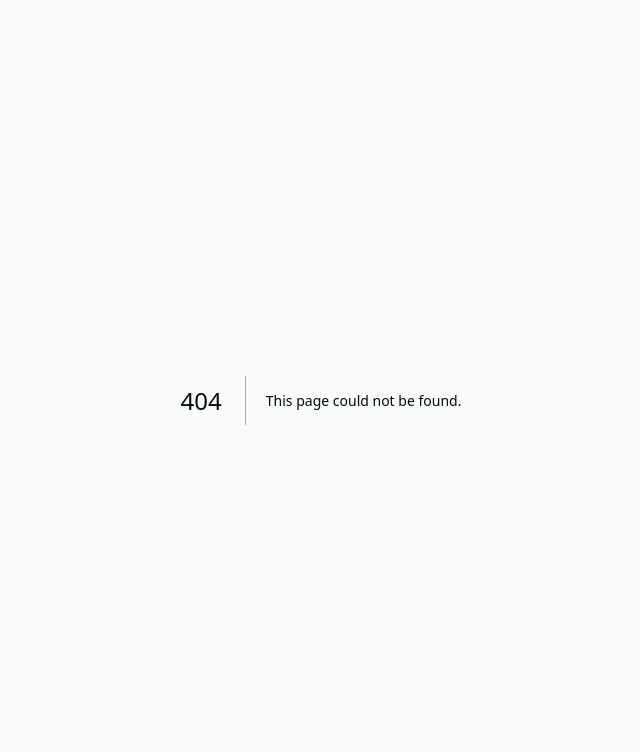
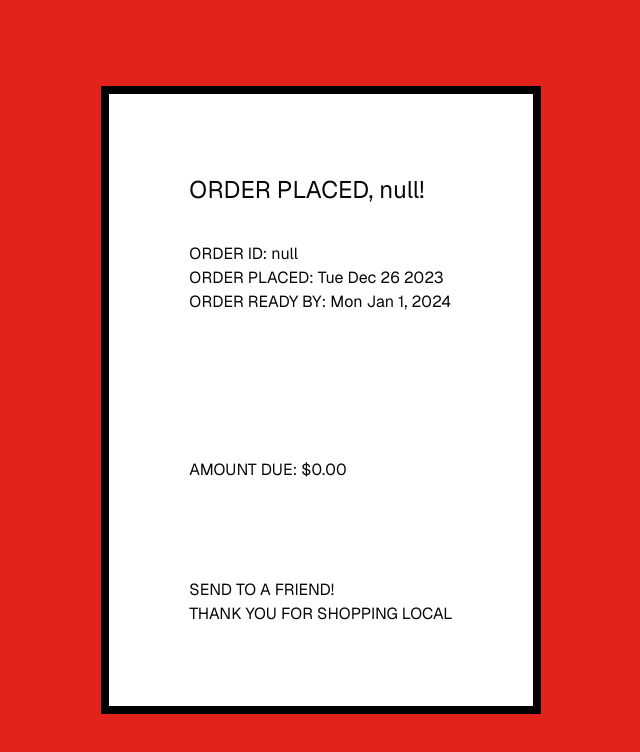
Before and after one commit to jennylihan/ramen-2024, a Next.js app: page /confirmation in a window 1280 px wide. Before the commit this address had no page. Shown: the top 752 px of the page, without its empty margins (319-959 px from the left). Built offline with nearby package versions, Linux system fonts and the light colour scheme.

Commit message:
add route to new confirmation page

```diff
--- /dev/null
+++ b/app/confirmation/page.tsx
@@ -0,0 +1,39 @@
+'use client'
+import localFont from '@next/font/local'
+import { useSearchParams } from 'next/navigation'
+const receipt = localFont({
+    src: [
+        {
+            path: '../assets/fake receipt.otf',
+            weight: '400'
+        },
+    ],
+    variable: '--font-receipt'
+})
+export default function ConfirmationPage() {
+    //get search params from url using next app router
+    const searchParams = useSearchParams()
+    const orderName = searchParams.get('name')
+    const orderId = searchParams.get('id');
+
+    return (
+        <>
+            <div className="h-screen w-screen bg-[#e2231b] flex justify-center items-center">
+                <div className="flex flex-row items-center justify-center p-20 max-w-xl z-10 bg-white border-8 border-black">
+                    <div className={`${receipt.variable}`}>
+                        <p className="text-2xl">{`ORDER PLACED, ${orderName}!`}</p>
+                        <div className="h-9"></div>
+                        <p>{`ORDER ID: ${orderId}`}</p>
+                        <p>{`ORDER PLACED: ${(new Date).toDateString()}`}</p>
+                        <p>{`ORDER READY BY: Mon Jan 1, 2024`}</p>
+                        <div className="h-36"></div>
+                        <p>AMOUNT DUE: $0.00</p>
+                        <div className="h-24"></div>
+                        <p>SEND TO A FRIEND!</p>
+                        <p>THANK YOU FOR SHOPPING LOCAL</p>
+                    </div>
+                </div>
+            </div>
+        </>
+    )
+}
--- a/app/page.tsx
+++ b/app/page.tsx
@@ -10,14 +10,13 @@ import seaweedIcon from "./assets/seaweed.png"
 import garlicIcon from "./assets/garlic.png"
 import mushroomIcon from "./assets/mushroom.png"
 import cabbageIcon from "./assets/cabbage.png"
-
+import { useRouter } from 'next/navigation'
 
 //import sprite from './assets/sprite2.svg'
 
 export default function Page() {
-  const [orderPlaced, setOrderPlaced] = useState(false)
-  const [orderId, setOrderId] = useState("")
-  const [orderName, setOrderName] = useState("")
+  let router = useRouter()
+  const [loading, setLoading] = useState(false)
 
   const bowlList = [
     { id: "bowl-original", name: 'Original King', description: '' },
@@ -52,6 +51,7 @@ export default function Page() {
 
   async function handleSubmit(event: any) {
     event.preventDefault()
+    setLoading(true)
     const formData = new FormData(event.target)
     const d = Object.fromEntries(formData)
 
@@ -73,36 +73,13 @@ export default function Page() {
       .from('orders')
       .upsert({ email: d.email, name: d.name, bowl_type: d.bowl, sauce: d.sauce, size: d.size, beauty: d["veggie-beauty"], usefulness: d["veggie-usefulness"], curiosity: d["veggie-curiosity"], humor: d["veggie-humor"], sentiment: d["veggie-sentiment"], egg: d.egg }).select()
     if (!error) {
-      setOrderPlaced(true)
-      setOrderId(data[0].id)
-      setOrderName(data[0].name)
+      router.push(`/confirmation?id=${data[0].id}&name=${data[0].name}`)
+      setLoading(false)
     }
   }
+
   function classNames(...classes: any[]) {
     return classes.filter(Boolean).join(' ')
-  }
-
-  if (orderPlaced && orderId && orderName) {
-    return (
-      <>
-        <div className="h-screen w-screen bg-[#e2231b] flex justify-center items-center">
-          <div className="flex flex-row items-center justify-center p-20 max-w-xl z-10 bg-white border-8 border-black">
-            <div>
-              <p className="text-2xl">{`ORDER PLACED, ${orderName}!`}</p>
-              <div className="h-9"></div>
-              <p>{`ORDER ID: ${orderId}`}</p>
-              <p>{`ORDER PLACED: ${(new Date).toDateString()}`}</p>
-              <p>{`ORDER READY BY: Mon Jan 1, 2024`}</p>
-              <div className="h-36"></div>
-              <p>AMOUNT DUE: $0.00</p>
-              <div className="h-24"></div>
-              <p>SEND TO A FRIEND!</p>
-              <p>THANK YOU FOR SHOPPING LOCAL</p>
-            </div>
-          </div>
-        </div>
-      </>
-    )
   }
 
   return (
@@ -331,7 +308,7 @@ export default function Page() {
             type="submit"
             className="inline-flex justify-center rounded-md outline text-white bg-red outline-red sm:bg-white sm:text-red px-3 py-2 text-sm font-semibold shadow-sm hover:bg-red hover:text-white focus-visible:outline focus-visible:outline-2 focus-visible:outline-offset-2 focus-visible:outline-red"
           >
-            Place Order!
+            {loading ? "Loading..." : "Place Order!"}
           </button>
         </div>
       </form >
--- a/package.json
+++ b/package.json
@@ -8,6 +8,7 @@
   "dependencies": {
     "@headlessui/react": "^1.7.17",
     "@heroicons/react": "^2.1.1",
+    "@next/font": "^14.0.4",
     "@supabase/auth-helpers-nextjs": "^0.8.7",
     "@supabase/ssr": "latest",
     "@supabase/supabase-js": "latest",
```
Also changed, not shown: app/assets/fake receipt.otf (added), 1 other file (tests, documents, lock files or other folders).
